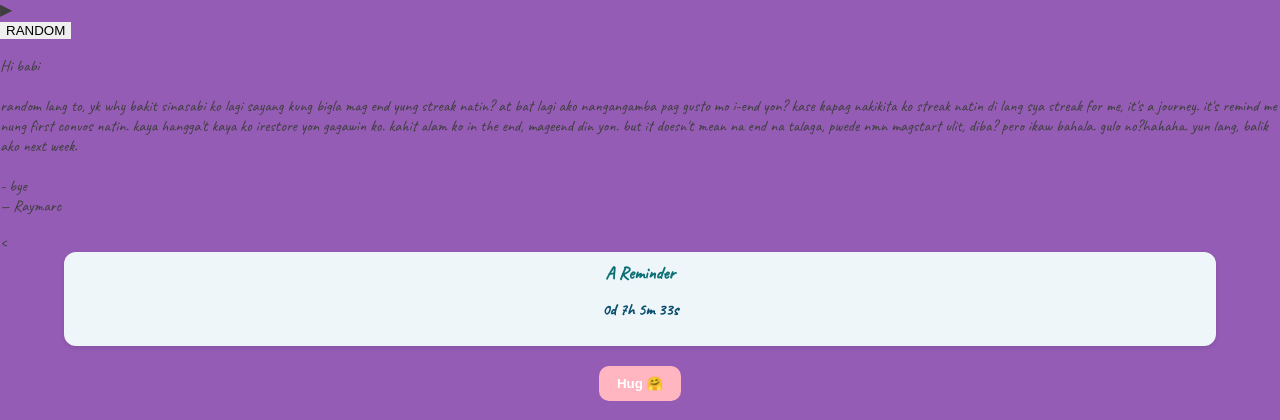
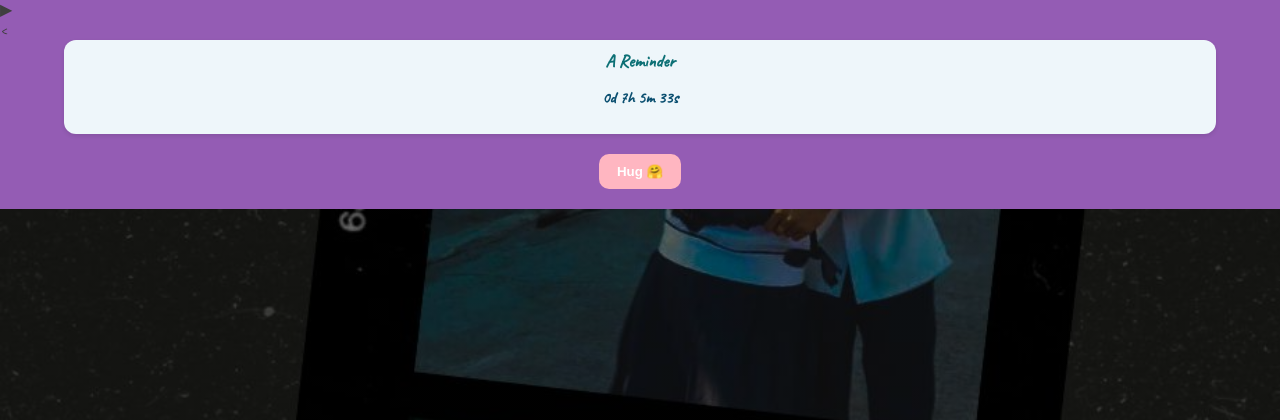
Before and after one commit to Marc15MR/loveyletter, a plain HTML site: page index.html in a window 1280 px wide. Shown: the top 420 px of the page. Drawn offline with nearby package versions, Linux system fonts and the light colour scheme.

Commit message:
Update index.html

```diff
--- a/index.html
+++ b/index.html
@@ -751,24 +751,7 @@
     <div id="sidebar">
         <div id="toggleBtn">&#x25B6;</div>
 
-        <div class="content">
-            <!-- Toggle Buttons -->
-            <button onclick="toggleSection('letter')" class="toggle-btn">RANDOM</button>
-            <div id="letter" class="toggle-section">
-                <p>
-                    Hi babi
-                    <br><br>
-                    random lang to, yk why bakit sinasabi ko lagi sayang kung bigla mag end yung streak natin? at bat
-                    lagi ako nangangamba pag gusto mo i-end yon? kase kapag nakikita ko streak natin di lang sya streak
-                    for me, it's a journey. it's remind me nung first convos natin. kaya hangga't kaya ko irestore yon
-                    gagawin ko. kahit alam ko in the end, mageend din yon. but it doesn't mean na end na talaga, pwede
-                    nmn magstart ulit, diba? pero ikaw bahala. gulo no?hahaha. yun lang, balik ako next week.
-                    <br><br>
-                    - bye <br>
-                    — Raymarc
-                </p>
-            </div>
-        </div>
+
        <<div class="countdown">
     <h3>A Reminder</h3>
     <p id="countdownTimer"></p>
```
